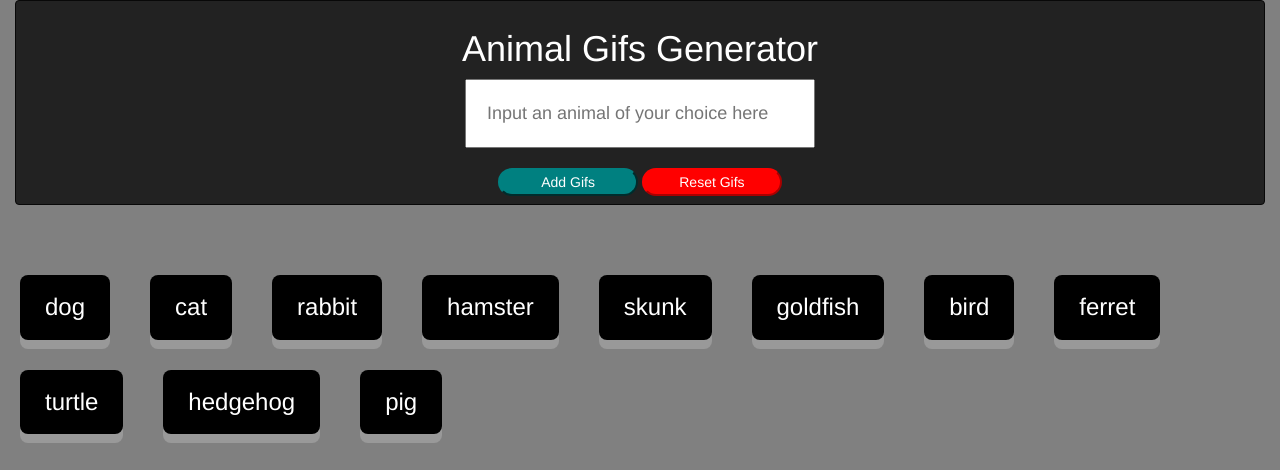
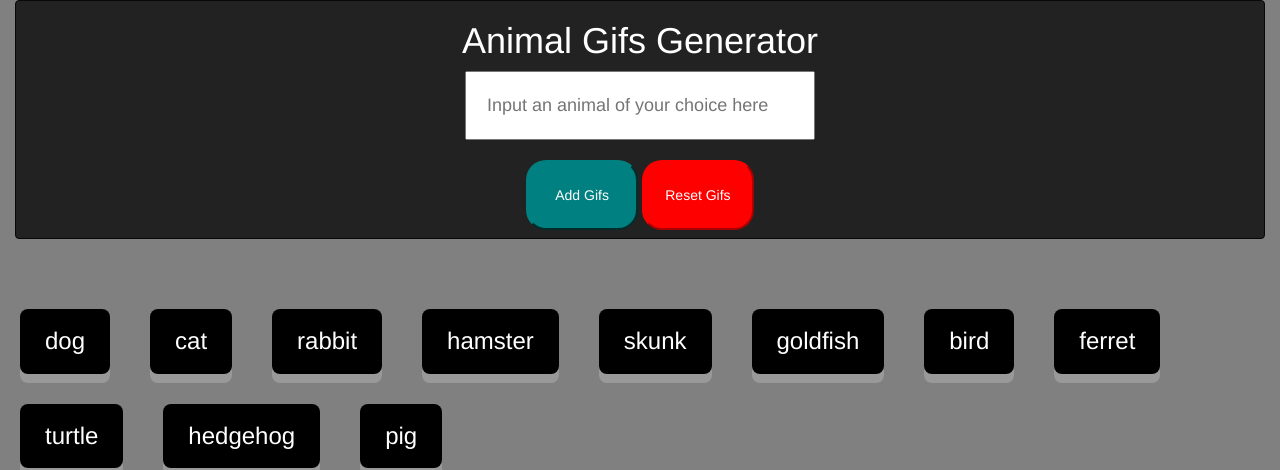
Before and after one commit to ait530/giphyAPI, a PHP site: page / in a window 1280 px wide. Shown: the top 470 px of the page. Run offline with PHP 8.4, Linux system fonts and the light colour scheme; some libraries are stand-ins or nearby versions.

Commit message:
updated button size and centering

```diff
--- a/assets/style.css
+++ b/assets/style.css
@@ -32,8 +32,9 @@ p {
     border-color: teal;
     background-color: teal;
     color: white;
-    width: 10em;
-    height: 2em;
+    width: 8em;
+    height: 5em;
+
 }
 
 .topic {
@@ -91,8 +92,8 @@ p {
     border-color: red;
     background-color: red;
     color: white;
-    width: 10em;
-    height: 2em;
+    width: 8em;
+    height: 5em;
 }
 
 #gifs-appear-here {
--- a/index.html
+++ b/index.html
@@ -16,7 +16,7 @@
         <nav class="navbar navbar-inverse">
             <!-- Brand and toggle get grouped for better mobile display -->
             <!-- Input area + input box + input label + submit button -->
-            <form class="navbar-form navbar-left">
+            <form class="navbar-form navbar-center">
                 <h1>Animal Gifs Generator</h1>
                 <div class="input-box"></div>
                 <!-- input box -->
```
